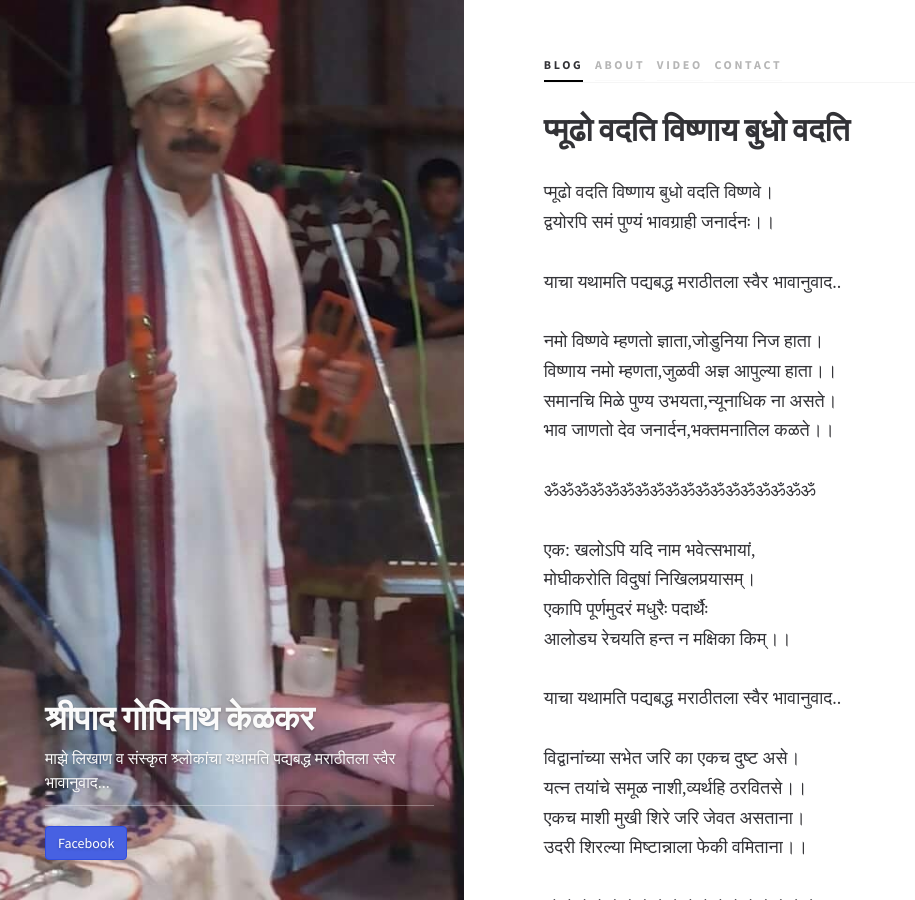
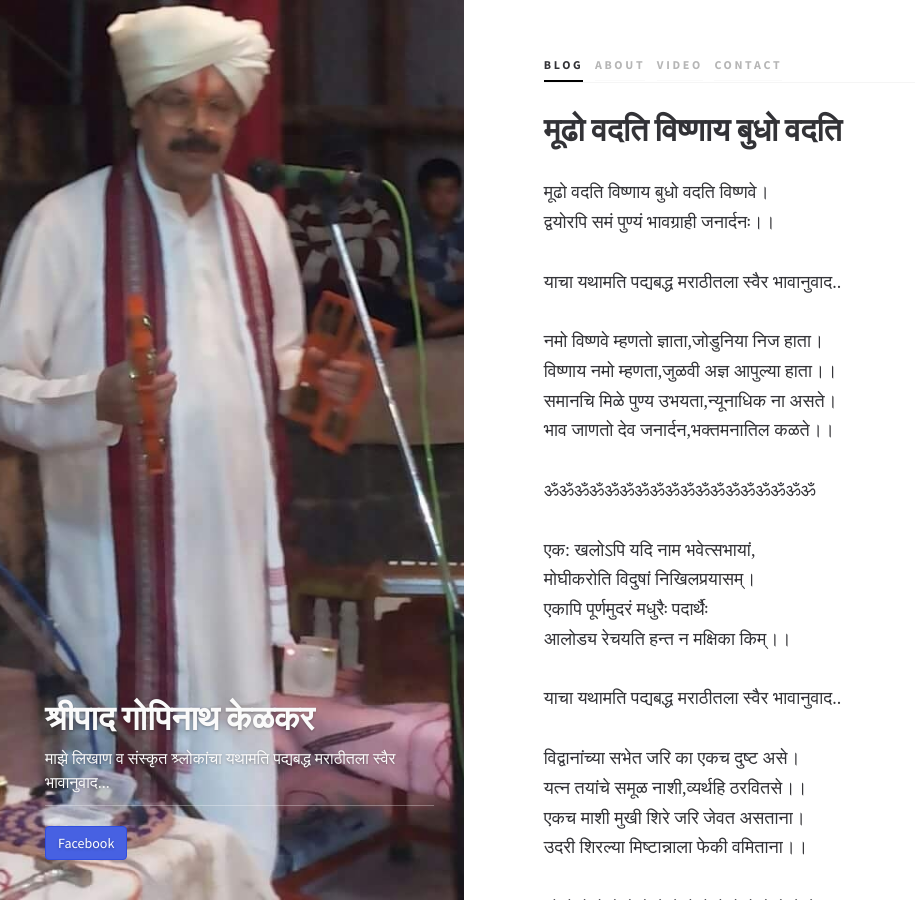
Before and after one commit to shripadkelkar/shripadkelkar.github.io, a Jekyll site: the page built from _posts/2020-10-22-मूढो वदति.md, in a window 1280 px wide and 900 px high. Shown: the whole window, without its empty margins (0-915 px from the left). Built offline with Jekyll 4.4.1, drawn with Linux system fonts in a browser that asks for light colours; nearby versions of some CDN libraries; some web fonts are replaced; library files that are not in the unit come from our copies.

Commit message:
Update 2020-10-22-मूढो वदति.md

```diff
--- a/_posts/2020-10-22-मूढो वदति.md
+++ b/_posts/2020-10-22-मूढो वदति.md
@@ -1,10 +1,10 @@
 ---
 layout: post
-title: प्मूढो वदति विष्णाय बुधो वदति
+title: मूढो वदति विष्णाय बुधो वदति
 published: true
 ---
 
-प्मूढो वदति विष्णाय बुधो वदति विष्णवे।
+मूढो वदति विष्णाय बुधो वदति विष्णवे।
 द्वयोरपि समं पुण्यं भावग्राही जनार्दनः।।
 
 याचा यथामति पद्यबद्ध मराठीतला स्वैर भावानुवाद..
```
